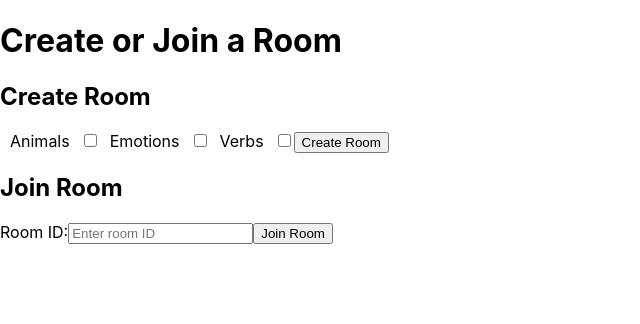
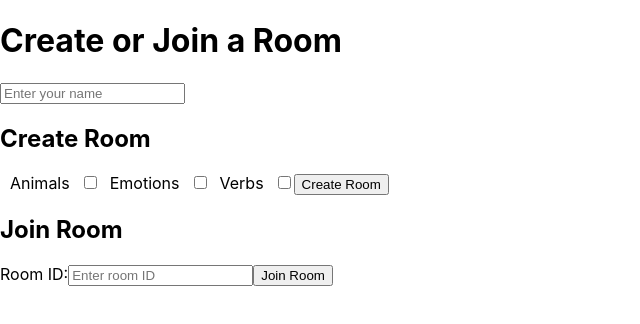
Before and after one commit to Luke-up/Snap_app, a React (Create React App) app: page / in a window 1280 px wide. Shown: the top 324 px of the page, without its empty margins (0-640 px from the left). Built offline with nearby package versions, Linux system fonts and the light colour scheme; no server answers.

Commit message:
Worked on scoreboard feature

```diff
--- a/src/HomePage.js
+++ b/src/HomePage.js
@@ -4,6 +4,7 @@
 
 const HomePage = () => {
   const [roomId, setRoomId] = useState('');
+  const [name, setName] = useState('');
   const [settings, setSettings] = useState('');
   const [animalsSetting, setAnimalsSetting] = useState(false);
   const [emotionsSetting, setEmotionsSetting] = useState(false);
@@ -12,6 +13,7 @@
 
   const createRoom = () => {
     const roomSettings = {
+      name: name,
       animals: animalsSetting,
       emotions: emotionsSetting,
       verbs: verbsSetting,
@@ -21,7 +23,11 @@
   };
 
   const joinRoom = () => {
-    socket.emit('joinRoom', roomId);
+    const joinSettings = {
+      name: name,
+      roomId: roomId,
+    };
+    socket.emit('joinRoom', joinSettings);
   };
 
   useEffect(() => {
@@ -47,6 +53,12 @@
   return (
     <div id="homeScreen">
       <h1>Create or Join a Room</h1>
+      <input
+        type="text"
+        value={name}
+        onChange={(e) => setName(e.target.value)}
+        placeholder="Enter your name"
+        />
       <div>
         <h2>Create Room</h2>
         <label htmlFor="animalsSetting" style={{ marginRight: '10px', marginLeft: '10px' }}>
```
